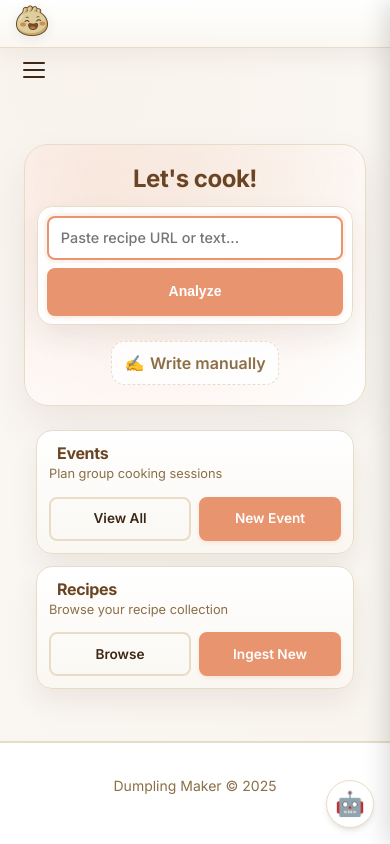
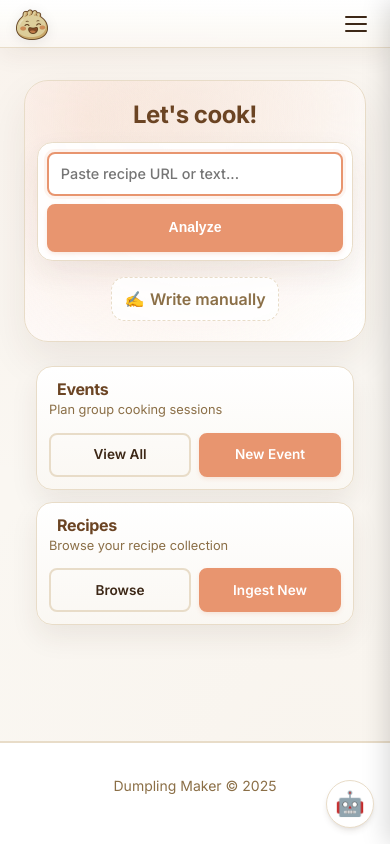
Before and after one commit to liminm/recipe-scaler-formatter, a Next.js app: page / in a window 390 px wide. Built offline with nearby package versions, Linux system fonts and the light colour scheme.

Commit message:
style: refine mobile topbar layout using flexbox and reduce main content and hero padding.

```diff
--- a/src/app/globals.css
+++ b/src/app/globals.css
@@ -3062,12 +3062,19 @@ body.chili-mode .nav-link.active {
   }
 
   .mobile-topbar-compact .topbar-content {
+    display: flex !important;
+    flex-direction: row !important;
+    flex-wrap: nowrap !important;
+    align-items: center !important;
+    justify-content: space-between !important;
     padding: 0 0.75rem !important;
+    height: 100% !important;
   }
 
   .mobile-topbar-compact .brand {
     padding: 0.25rem !important;
     gap: 0.5rem !important;
+    flex-shrink: 0 !important;
   }
 
   .mobile-topbar-compact .brand-logo {
@@ -3075,9 +3082,22 @@ body.chili-mode .nav-link.active {
     height: 32px !important;
   }
 
-  /* Adjust main content padding for shorter header */
+  /* Ensure hamburger stays in header row */
+  .mobile-topbar-compact .mobile-menu-toggle {
+    flex-shrink: 0 !important;
+    margin-left: auto !important;
+  }
+
+  /* Reduce main content padding for mobile - tighter layout */
   .main-content {
-    padding-top: 5rem !important;
+    padding-top: 1rem !important;
+    padding-bottom: 2rem !important;
+  }
+
+  /* Also reduce hero top padding */
+  .home-hero {
+    padding-top: 0.75rem !important;
+    padding-bottom: 1rem !important;
   }
 }
 
```
